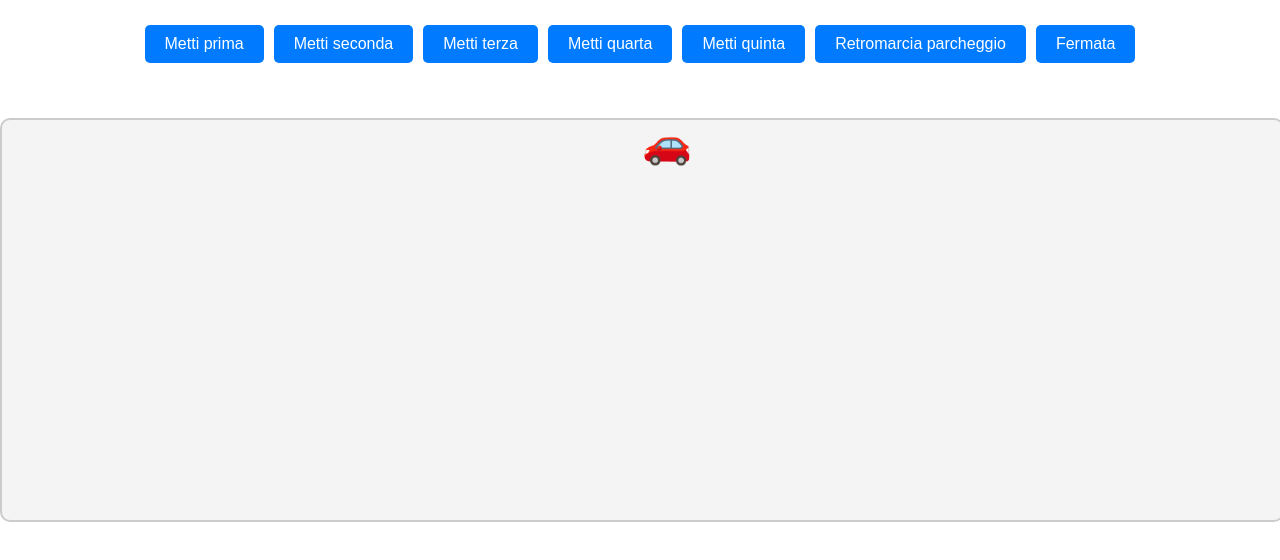
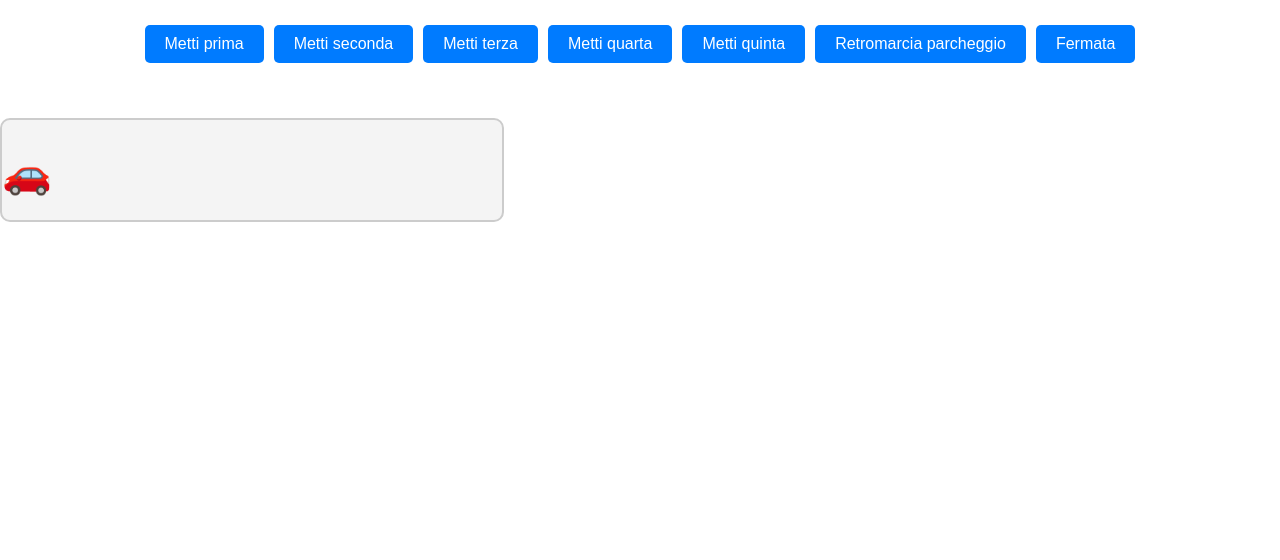
Before and after one commit to Toniguest/fuck_silent_regime, a React (Create React App) app in the folder ivan-guida/: page / in a window 1280 px wide. Shown: the top 560 px of the page. Built offline with nearby package versions, Linux system fonts and the light colour scheme.

Commit message:
movimento orizzontale

```diff
--- a/ivan-guida/src/App.css
+++ b/ivan-guida/src/App.css
@@ -24,8 +24,8 @@ button:hover {
 
 .road {
   margin-top: 50px;
-  width: 100%;
-  height: 400px;
+  width: 500px; /* Limite del movimento della macchina */
+  height: 100px; /* Altezza del contenitore */
   position: relative;
   background-color: #f4f4f4;
   overflow: hidden;
@@ -36,6 +36,6 @@ button:hover {
 .car {
   font-size: 40px;
   position: absolute;
-  left: 50%;
-  transform: translateX(-50%);
+  top: 30%; /* Posiziona la macchina verticalmente nel centro del contenitore */
+  transform: translateX(0);
 }
--- a/ivan-guida/src/App.js
+++ b/ivan-guida/src/App.js
@@ -2,7 +2,7 @@ import React, { useState, useEffect } from "react";
 import "./App.css";
 
 const App = () => {
-  const [position, setPosition] = useState(0); // Posizione verticale della macchina
+  const [position, setPosition] = useState(0); // Posizione orizzontale della macchina
   const [intervalId, setIntervalId] = useState(null); // ID dell'intervallo corrente
   const [currentGear, setCurrentGear] = useState(null); // Marcia attuale
 
@@ -25,12 +25,12 @@ const App = () => {
 
     // Definisce la velocità in base alla marcia
     const speeds = {
-      1: 5,   // Velocità lenta per la prima
-      2: 10,  // Velocità media per la seconda
-      3: 15,  // Velocità più veloce per la terza
-      4: 20,  // Velocità massima per la quarta
-      5: 8,   // Velocità ridotta per la quinta
-      reverse: -10, // Retromarcia, muove verso l'alto
+      1: 2,   // Velocità lenta per la prima
+      2: 4,   // Velocità media per la seconda
+      3: 6,   // Velocità più veloce per la terza
+      4: 8,   // Velocità massima per la quarta
+      5: 3,   // Velocità ridotta per la quinta
+      reverse: -4, // Retromarcia, muove verso sinistra
     };
 
     if (gear === 5) {
@@ -43,10 +43,10 @@ const App = () => {
         const newPos = prev + speeds[gear];
 
         // Se la macchina esce fuori dal limite del contenitore, ritorna all'inizio
-        if (newPos > 300) {
+        if (newPos > 500) {
           return 0; // Torna alla posizione iniziale
         } else if (newPos < 0) {
-          return 300; // Torna alla fine se va in retromarcia
+          return 500; // Torna alla fine se va in retromarcia
         } else {
           return newPos;
         }
@@ -90,7 +90,7 @@ const App = () => {
         <div
           className="car"
           style={{
-            transform: `translateY(${position}px)`,
+            transform: `translateX(${position}px)`,
             transition: "transform 0.1s linear",
           }}
         >
```
